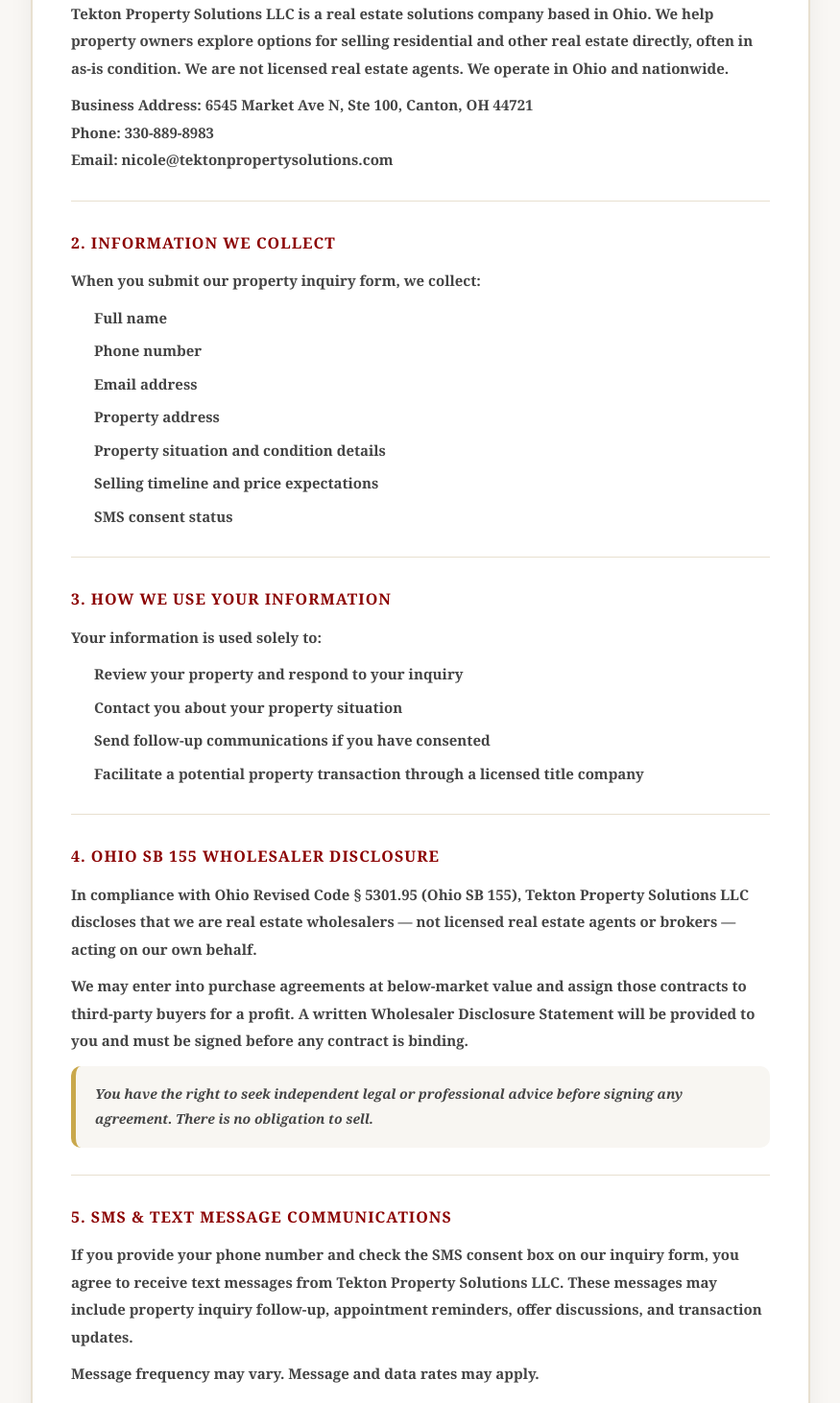
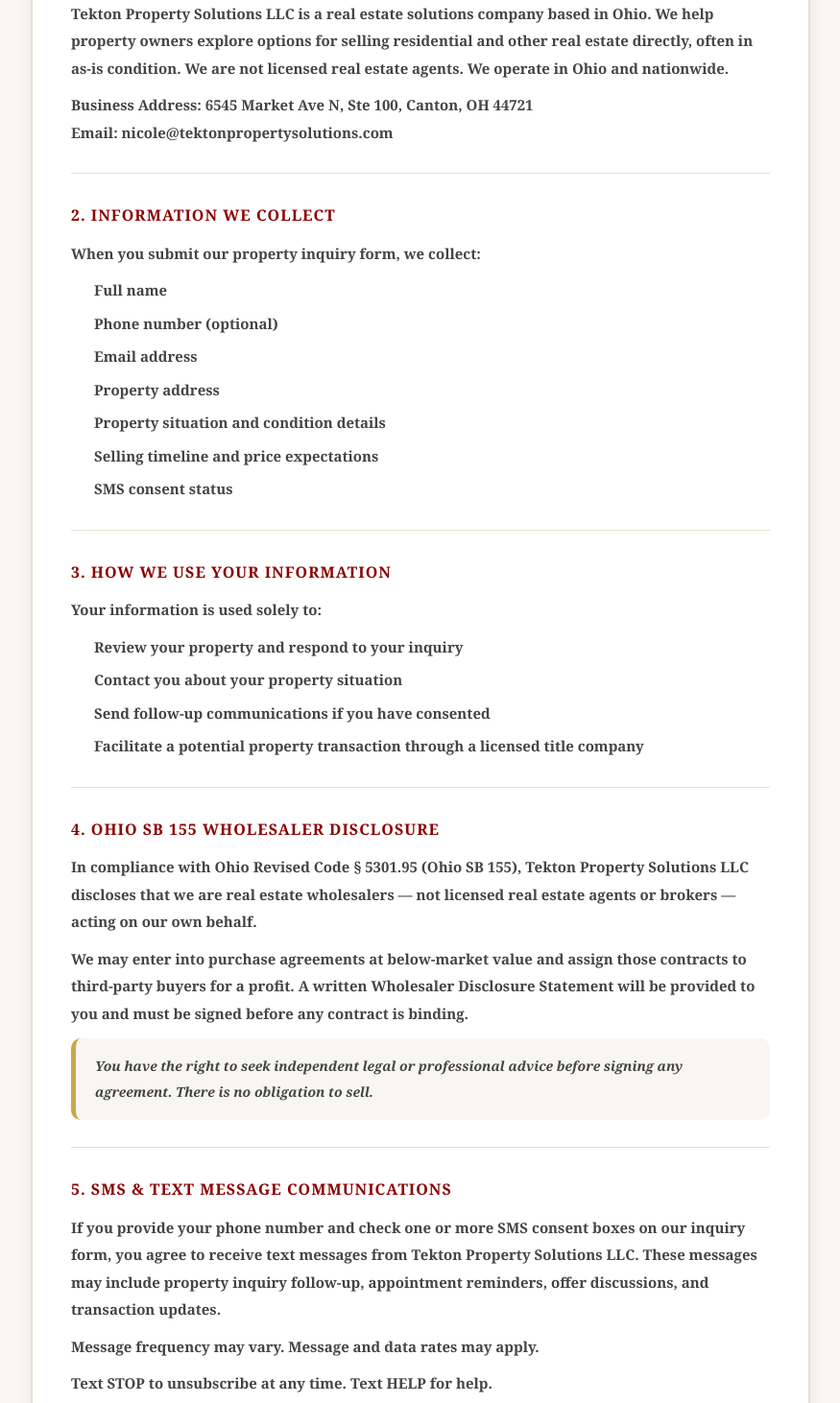
Before and after one commit to nijackacquisitions56/nijack-property-solutions, a React (Vite) app: page /privacy-policy in a window 1280 px wide. Shown: the part 540-2002 px from the top of the page at 96% size, without its empty margins (202-1077 px from the left). Built offline with nearby package versions, Linux system fonts and the light colour scheme.

Commit message:
Update PrivacyPolicy.jsx

```diff
--- a/src/PrivacyPolicy.jsx
+++ b/src/PrivacyPolicy.jsx
@@ -37,7 +37,10 @@ const PrivacyPolicy = () => {
             <section>
               <h2 style={{ color: '#8B0000', fontWeight: 900, textTransform: 'uppercase', fontSize: 16, letterSpacing: 1, marginBottom: 10 }}>1. Who We Are</h2>
               <p style={{ margin: 0 }}>Tekton Property Solutions LLC is a real estate solutions company based in Ohio. We help property owners explore options for selling residential and other real estate directly, often in as-is condition. We are not licensed real estate agents. We operate in Ohio and nationwide.</p>
-              <p style={{ margin: '10px 0 0' }}><strong>Business Address:</strong> 6545 Market Ave N, Ste 100, Canton, OH 44721<br /><strong>Phone:</strong> 330-889-8983<br /><strong>Email:</strong> nicole@tektonpropertysolutions.com</p>
+              <p style={{ margin: '10px 0 0', wordBreak: 'break-word' }}>
+                <strong>Business Address:</strong> 6545 Market Ave N, Ste 100, Canton, OH 44721<br />
+                <strong>Email:</strong> nicole@tektonpropertysolutions.com
+              </p>
             </section>
 
             <div style={{ borderTop: '1px solid #e8e0d0' }} />
@@ -47,7 +50,7 @@ const PrivacyPolicy = () => {
               <p style={{ margin: 0 }}>When you submit our property inquiry form, we collect:</p>
               <ul style={{ margin: '10px 0 0', paddingLeft: 24, display: 'flex', flexDirection: 'column', gap: 6 }}>
                 <li>Full name</li>
-                <li>Phone number</li>
+                <li>Phone number (optional)</li>
                 <li>Email address</li>
                 <li>Property address</li>
                 <li>Property situation and condition details</li>
@@ -84,9 +87,9 @@ const PrivacyPolicy = () => {
 
             <section>
               <h2 style={{ color: '#8B0000', fontWeight: 900, textTransform: 'uppercase', fontSize: 16, letterSpacing: 1, marginBottom: 10 }}>5. SMS &amp; Text Message Communications</h2>
-              <p style={{ margin: 0 }}>If you provide your phone number and check the SMS consent box on our inquiry form, you agree to receive text messages from Tekton Property Solutions LLC. These messages may include property inquiry follow-up, appointment reminders, offer discussions, and transaction updates.</p>
+              <p style={{ margin: 0 }}>If you provide your phone number and check one or more SMS consent boxes on our inquiry form, you agree to receive text messages from Tekton Property Solutions LLC. These messages may include property inquiry follow-up, appointment reminders, offer discussions, and transaction updates.</p>
               <p style={{ margin: '10px 0 0' }}><strong>Message frequency may vary.</strong> Message and data rates may apply.</p>
-              <p style={{ margin: '10px 0 0' }}>To opt out at any time, reply <strong>STOP</strong>. For assistance, reply <strong>HELP</strong>.</p>
+              <p style={{ margin: '10px 0 0' }}>Text <strong>STOP</strong> to unsubscribe at any time. Text <strong>HELP</strong> for help.</p>
               <p style={{ margin: '10px 0 0' }}>SMS consent is never required as a condition of any purchase, sale, or service.</p>
               <p style={{ margin: '10px 0 0' }}><strong>Mobile phone numbers and SMS consent information will not be sold, rented, shared, or transferred to third parties or affiliates for marketing or promotional purposes.</strong></p>
               <p style={{ margin: '10px 0 0' }}>For full SMS terms, see our <Link to="/sms-terms" style={{ color: '#8B0000', textDecoration: 'underline' }}>SMS Terms &amp; Conditions</Link>.</p>
@@ -122,7 +125,7 @@ const PrivacyPolicy = () => {
 
             <section>
               <h2 style={{ color: '#8B0000', fontWeight: 900, textTransform: 'uppercase', fontSize: 16, letterSpacing: 1, marginBottom: 10 }}>9. Your Rights</h2>
-              <p style={{ margin: 0 }}>You may request that we delete your information or stop contacting you at any time by emailing nicole@tektonpropertysolutions.com or calling 330-889-8983.</p>
+              <p style={{ margin: 0, wordBreak: 'break-word' }}>You may request that we delete your information or stop contacting you at any time by emailing nicole@tektonpropertysolutions.com.</p>
             </section>
 
             <div style={{ borderTop: '1px solid #e8e0d0' }} />
```
